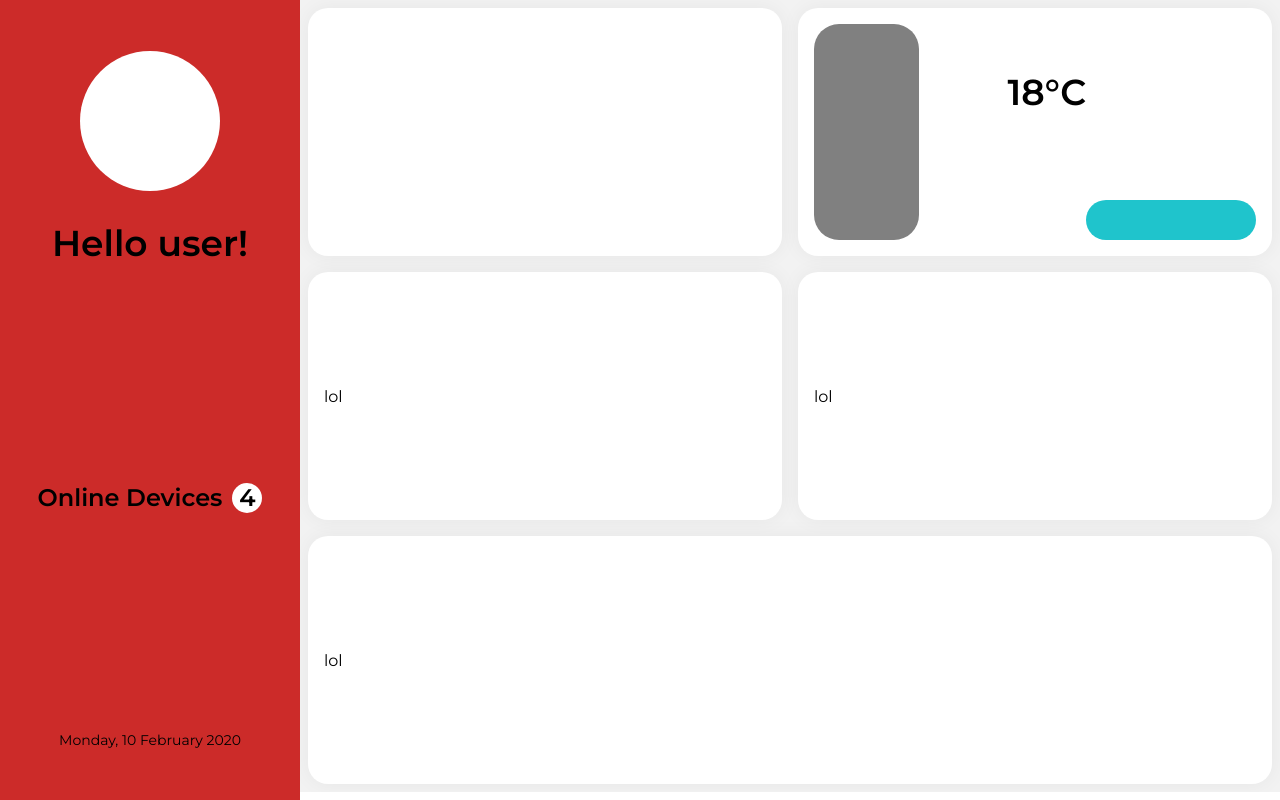
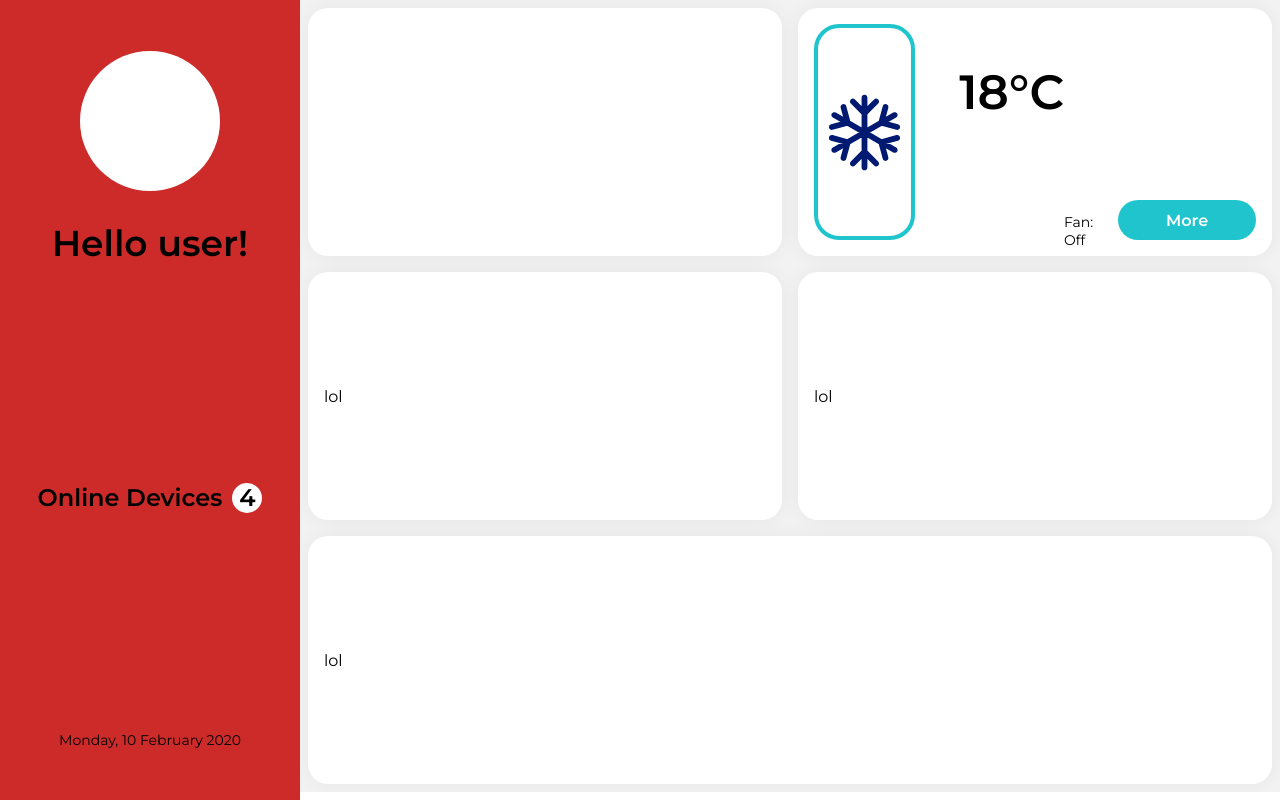
Before and after one commit to wiaandev/WorkWare, a React (Create React App) app in the folder client/: page / in a window 1280 px wide. Built offline with nearby package versions, Linux system fonts and the light colour scheme.

Commit message:
One Component Displays

```diff
--- a/client/src/Components/Subcomponents/Button/Button.js
+++ b/client/src/Components/Subcomponents/Button/Button.js
@@ -3,7 +3,7 @@ import Style from './Button.module.scss';
 
 const Button = (props) => {
     return (
-        <button className={Style.Btn}>
+        <button className={`${Style.Btn} ${props.className}`}>
             {props.children}
         </button>
     );
--- a/client/src/Components/Subcomponents/Button/Button.module.scss
+++ b/client/src/Components/Subcomponents/Button/Button.module.scss
@@ -6,7 +6,8 @@
     height: 40px;
     border-radius: 25px;
     border: none;
-    order: 0;
-    flex: 0 1 auto;
-    align-self: flex-end;
+    font-size: 16px;
+    font-weight: bold;
+    color: white;
+    cursor: pointer;
 }
--- a/client/src/Components/Subcomponents/Products/BiggestFan.js
+++ b/client/src/Components/Subcomponents/Products/BiggestFan.js
@@ -6,8 +6,9 @@ const SmartFan = (props) => {
     return (
         <div className={Style.Container}>
             <div className={Style.Icon}></div>
-            <div className={Style.TempDisp}><h1>18°C</h1></div>
-            <Button></Button>
+            <div className={Style.TempDisp}>18°C</div>
+            <p className={Style.Paragraph}>Fan: Off</p>
+            <Button className='ButtonMove'>More</Button>
         </div>
     );
 };
--- a/client/src/Components/Subcomponents/Products/Products.module.scss
+++ b/client/src/Components/Subcomponents/Products/Products.module.scss
@@ -19,13 +19,27 @@
 }
 
 .Icon{
-    width: 35%;
+    width: 40%;
     height: 27vh;
-    background-color: gray;
+    background-image: url('../../../Icons/ice.svg');
+    @include backgroundImages;
     border-radius: 25px;
+    border: 4px solid $blue;
 }
 
 .TempDisp{
-    margin-left: 20%;
+    font-size: 48px !important;
+    font-weight: bold;
+    margin-left: 10%;
     margin-bottom: 10vh;
 }
+
+.Paragraph{
+    width: 90px;
+    height: 40px;
+    padding-top: 13px;
+    padding-right: 10px;
+    order: 0;
+    flex: 0 1 auto;
+    align-self: flex-end;
+}
--- a/client/src/assets/base.scss
+++ b/client/src/assets/base.scss
@@ -89,3 +89,15 @@ font-size: $heading5;
 .p1, p, label {
 font-size: $headingp;
 }
+
+@mixin backgroundImages {
+  background-position: center;
+  background-size: contain;
+  background-repeat: no-repeat;
+}
+
+.ButtonMove{
+  order: 0;
+  flex: 0 1 auto;
+  align-self: flex-end;
+}
```
Also changed, not shown: client/src/Icons/ice.svg (added).
